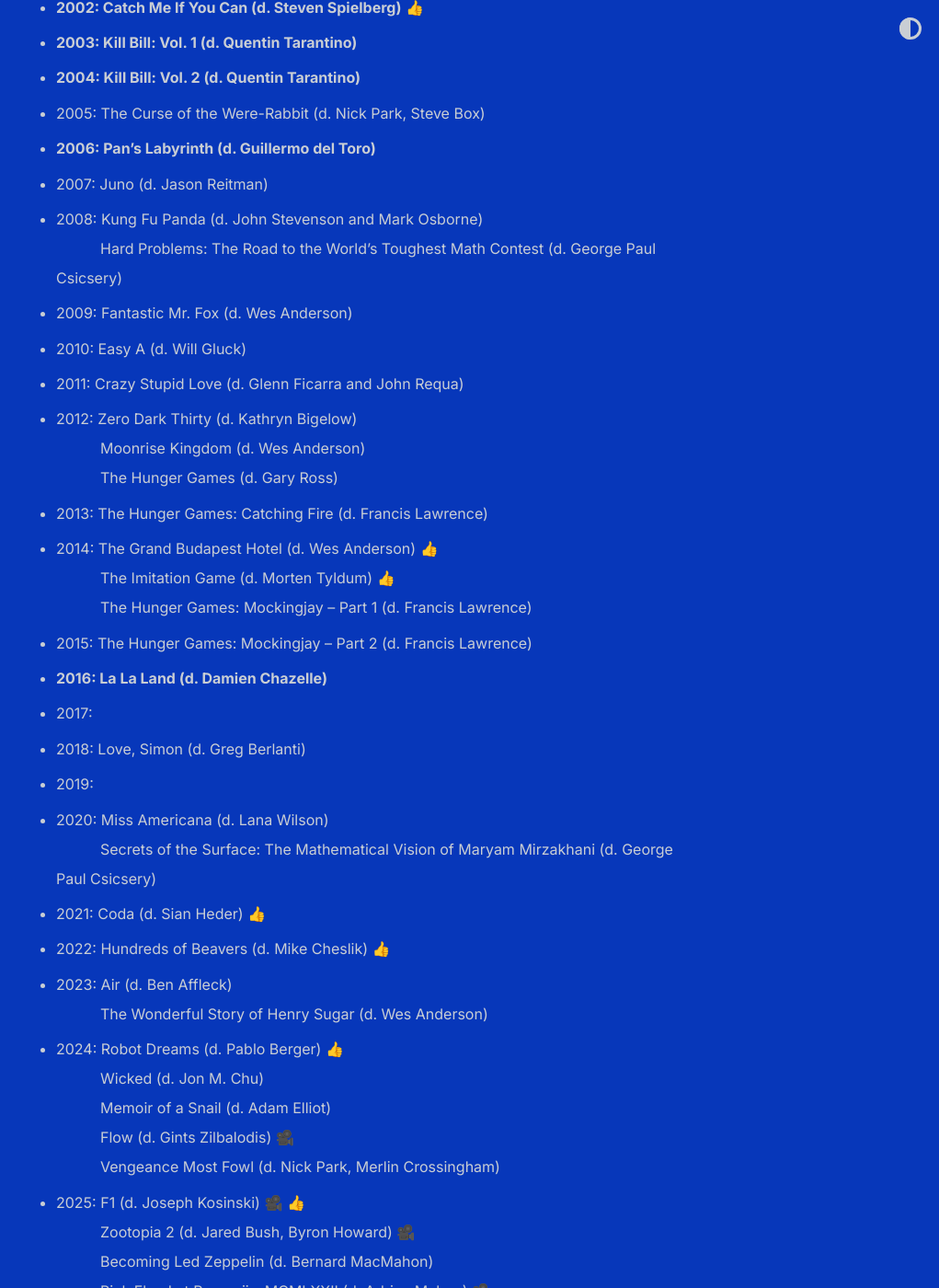
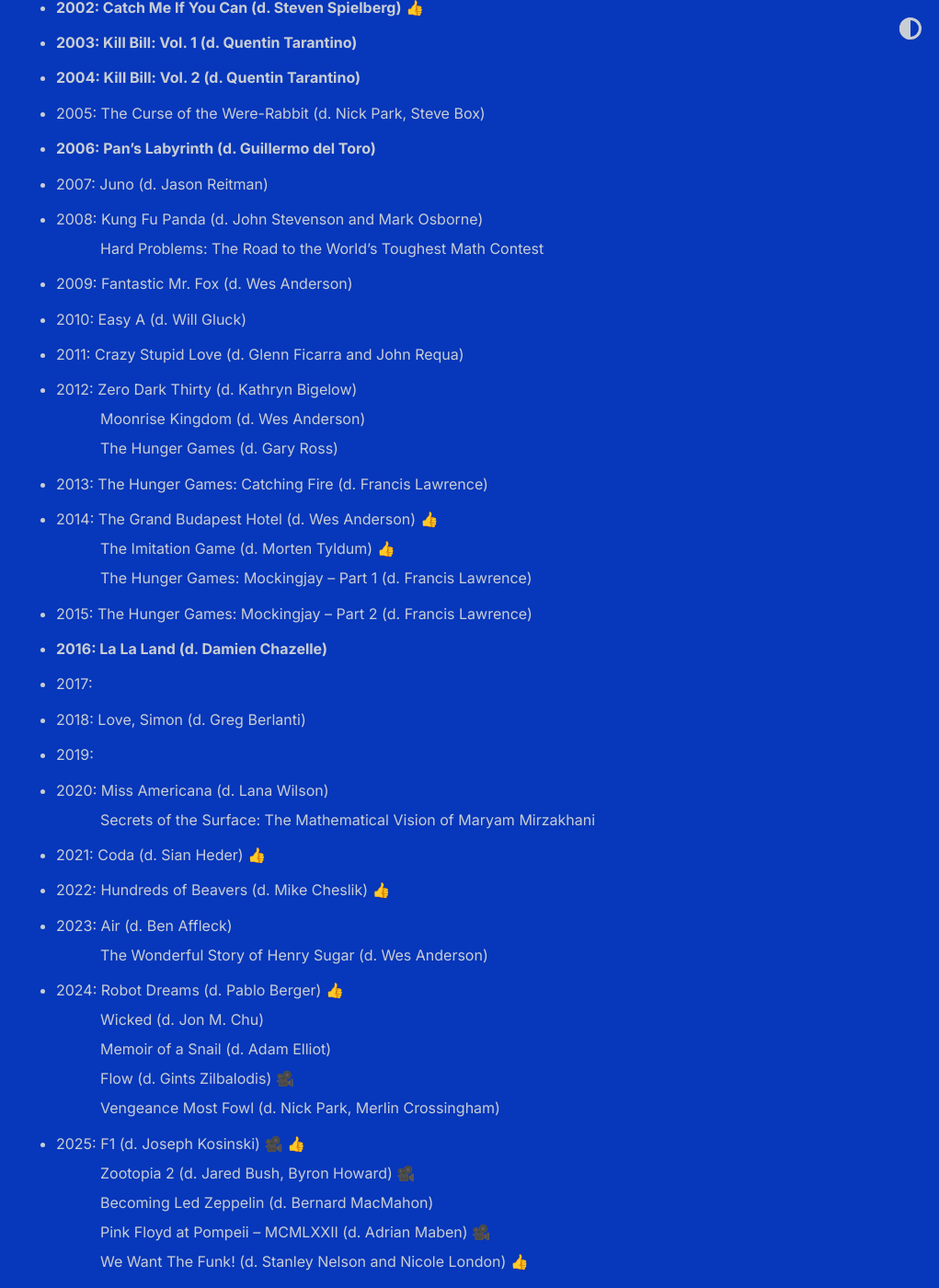
Before and after one commit to shihankanungo/shihankanungo.github.io, a Jekyll site: the page built from movies.md, in a window 1280 px wide and 1400 px high, scrolled down 3349 px. Shown: the whole window at 92% size, without its empty margins (259-1280 px from the left). Built offline with Jekyll 4.4.1, drawn with Linux system fonts in a browser that asks for light colours.

Commit message:
Update movies.md

```diff
--- a/movies.md
+++ b/movies.md
@@ -79,7 +79,7 @@
 - **2006: Pan's Labyrinth (d. Guillermo del Toro)**
 - 2007: Juno (d. Jason Reitman)
 - 2008: Kung Fu Panda (d. John Stevenson and Mark Osborne) <br>
-  &emsp;&emsp;&emsp;Hard Problems: The Road to the World's Toughest Math Contest (d. George Paul Csicsery)
+  &emsp;&emsp;&emsp;Hard Problems: The Road to the World's Toughest Math Contest
 - 2009: Fantastic Mr. Fox (d. Wes Anderson)
 - 2010: Easy A (d. Will Gluck)
 - 2011: Crazy Stupid Love (d. Glenn Ficarra and John Requa)
@@ -96,7 +96,7 @@
 - 2018: Love, Simon (d. Greg Berlanti)
 - 2019:
 - 2020: Miss Americana (d. Lana Wilson) <br>
-  &emsp;&emsp;&emsp;Secrets of the Surface: The Mathematical Vision of Maryam Mirzakhani (d. George Paul Csicsery)
+  &emsp;&emsp;&emsp;Secrets of the Surface: The Mathematical Vision of Maryam Mirzakhani
 - 2021: Coda (d. Sian Heder) 👍
 - 2022: Hundreds of Beavers (d. Mike Cheslik) 👍
 - 2023: Air (d. Ben Affleck) <br>
```
